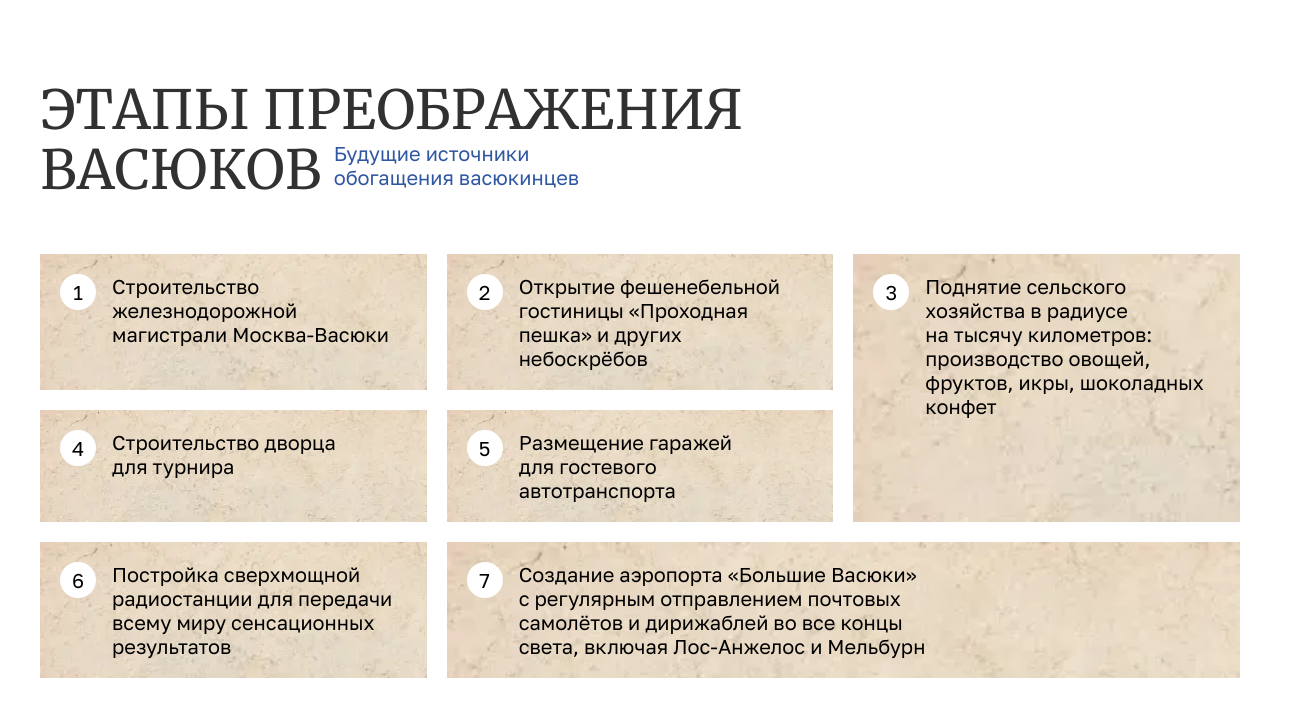
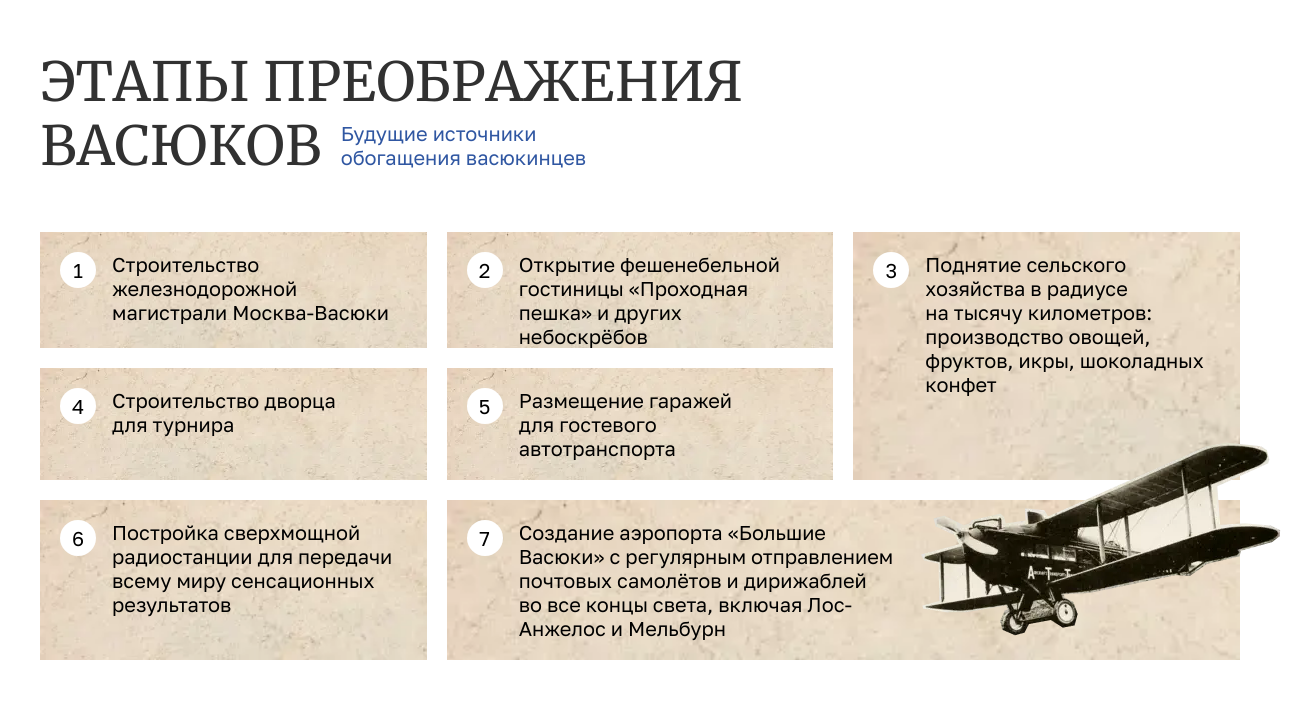
Before and after one commit to KomanDante999/test-chess, a plain HTML site: page index.html in a window 1280 px wide. Shown: the part 1832-2549 px from the top of the page, 1302 px wide, since content can reach past the window. Drawn offline with Linux system fonts and the light colour scheme.

Commit message:
stages adaptive

```diff
--- a/assets/style/style.css
+++ b/assets/style/style.css
@@ -331,7 +331,7 @@
 .support-chess__img-top {
 	position: absolute;
 	top: -30px;
-	right: -4px;
+	right: -3px;
 }
 
 .support-chess__title {
@@ -400,7 +400,7 @@
 
 /* ABOUT */
 .about {
-	padding-top: 100px;
+	padding-top: 70px;
 	padding-bottom: 100px;
 }
 
@@ -413,20 +413,24 @@
 
 .about__title {
 	font-size: var(--title-M);
+	line-height: 117%;
 }
 
 .about__title_end {
-	margin-right: 12px;
+	margin-right: 19px;
 }
 
 .about__subtitle {
 	max-width: 280px;
+	padding-top: 6px;
 	color: var(--color-link);
 }
 
 .about__stages {}
 
-.stages {}
+.stages {
+	position: relative;
+}
 
 .stages__wrap {
 	position: relative;
@@ -459,10 +463,17 @@
 
 .stages-cart__item {
 	display: flex;
-	padding: 20px;
+	padding-top: 20px;
+	padding-bottom: 20px;
+	padding-left: 20px;
+	padding-right: 20px;
 	background-image: url(../img/about/bg.webp);
 	background-repeat: no-repeat;
 	background-size: cover;
+}
+
+.stages__card:nth-child(1) .stages-cart__item {
+	padding-bottom: 0;
 }
 
 .stages-cart__item_first {
@@ -475,7 +486,7 @@
 }
 
 .stages-cart__item_p-right {
-	padding-right: 290px;
+	padding-right: 326px;
 }
 
 .stages-cart__item_p-bottom {
@@ -526,15 +537,14 @@
 	margin-right: 6px;
 }
 
-
-
-
 .stages__decor-img {
-	display: none;
+	position: absolute;
+	right: -62px;
+	bottom: -3px;
 }
 
 /*  */
-@media (max-width: 1366px) {
+@media (max-width: 1384px) {
 	.wrap-top {
 		background-image: url(../img/hero/back-1366.webp);
 	}
@@ -625,7 +635,6 @@
 	:root {
 		--title-L: 36px;
 		--title-M: 36px;
-		--text-base: 18px;
 		--text-m: 18px;
 	}
 
@@ -639,7 +648,7 @@
 	}
 
 	.header {
-		padding-top: 10px;
+		padding-top: 15px;
 		padding-bottom: 14px;
 	}
 
@@ -682,11 +691,17 @@
 		display: flex;
 		flex-direction: row;
 		width: 335px;
-		padding: 10px 18px;
+		padding: 11px 18px;
 	}
 
 	.running-line {
 		height: 38px;
+	}
+
+	/* ABOUT */
+	.about {
+		padding-top: 83px;
+		/* padding-bottom: 100px; */
 	}
 
 	.support-chess {
@@ -776,6 +791,10 @@
 	.stages__wrap {
 		height: 300px;
 	}
+
+	.stages-cart__text {
+		font-size: var(--text-m);
+	}
 }
 
 
```
Also changed, not shown: src/img/screens/375-1.png (deleted), src/img/screens/375.png, 2 other files.
